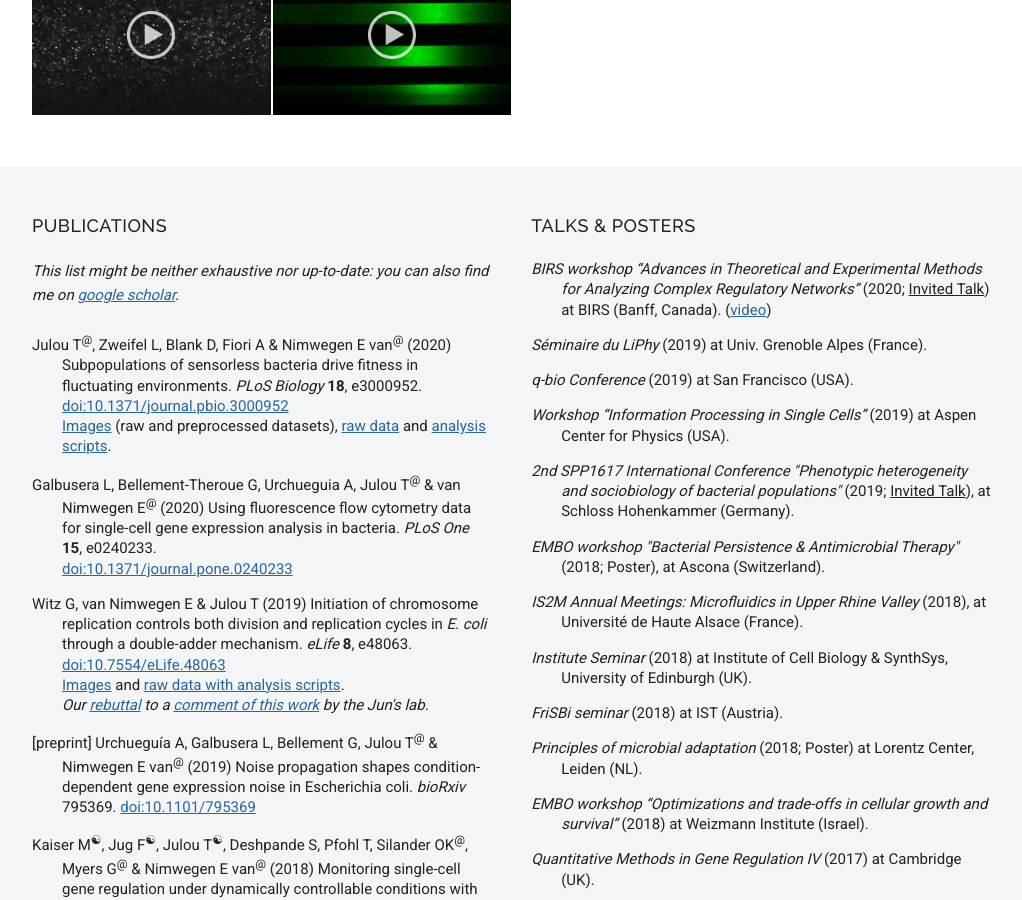
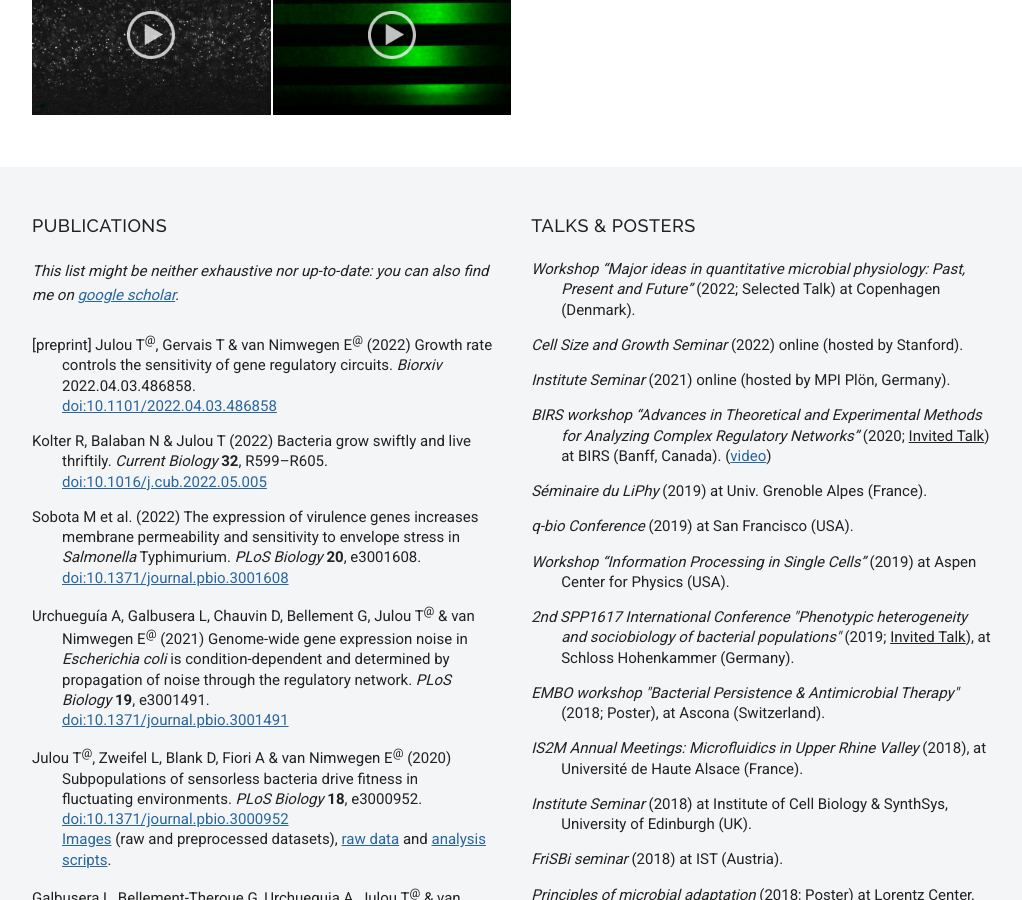
Before and after one commit to julou/julou.github.io, a Jekyll site: the page built from outputs.md, in a window 1280 px wide and 900 px high, scrolled down 644 px. Shown: the whole window, without its empty margins (128-1150 px from the left). Built offline with Jekyll 4.4.1, drawn with Linux system fonts in a browser that asks for light colours; comment, search, counter and statistics services are not loaded.

Commit message:
updated publications and talks

```diff
--- a/_includes/bibArticles.html
+++ b/_includes/bibArticles.html
@@ -1,5 +1,13 @@
 <div class="csl-bib-body" style="line-height: 1.35; margin-left: 2em; text-indent:-2em;">
-  <div class="csl-entry" style="margin-bottom: 1em;"><span class="corresp-auth">Julou T</span>, Zweifel L, Blank D, Fiori A &amp; <span class="corresp-auth">Nimwegen E van</span> (2020) Subpopulations of sensorless bacteria drive fitness in fluctuating environments. <i>PLoS Biology</i> <b>18</b>, e3000952. <br/><a href="https://doi.org/10.1371/journal.pbio.3000952">doi:10.1371/journal.pbio.3000952</a><br/>
+  <div class="csl-entry" style="margin-bottom: 1em;">[preprint] <span class="corresp-auth">Julou T</span>, Gervais T &amp; <span class="corresp-auth">van Nimwegen E</span> (2022) Growth rate controls the sensitivity of gene regulatory circuits. <i>Biorxiv</i> 2022.04.03.486858. <br/><a href="https://doi.org/10.1101/2022.04.03.486858">doi:10.1101/2022.04.03.486858</a></div>
+  <span class="Z3988" title="url_ver=Z39.88-2004&amp;ctx_ver=Z39.88-2004&amp;rfr_id=info%3Asid%2Fzotero.org%3A2&amp;rft_val_fmt=info%3Aofi%2Ffmt%3Akev%3Amtx%3Abook&amp;rft.genre=report&amp;rft.btitle=Growth%20rate%20controls%20the%20sensitivity%20of%20gene%20regulatory%20circuits&amp;rft.aufirst=Thomas&amp;rft.aulast=Julou&amp;rft.au=Thomas%20Julou&amp;rft.au=Th%C3%A9o%20Gervais&amp;rft.au=Erik%20van%20Nimwegen&amp;rft.date=2022-04-25&amp;rft.pages=2022.04.03.486858&amp;rft.language=en"></span>
+  <div class="csl-entry" style="margin-bottom: 1em;">Kolter R, Balaban N &amp; Julou T (2022) Bacteria grow swiftly and live thriftily. <i>Current Biology</i> <b>32</b>, R599–R605. <br/><a href="https://doi.org/10.1016/j.cub.2022.05.005">doi:10.1016/j.cub.2022.05.005</a></div>
+  <span class="Z3988" title="url_ver=Z39.88-2004&amp;ctx_ver=Z39.88-2004&amp;rfr_id=info%3Asid%2Fzotero.org%3A2&amp;rft_id=info%3Adoi%2F10.1016%2Fj.cub.2022.05.005&amp;rft_id=info%3Apmid%2F35728536&amp;rft_val_fmt=info%3Aofi%2Ffmt%3Akev%3Amtx%3Ajournal&amp;rft.genre=article&amp;rft.atitle=Bacteria%20grow%20swiftly%20and%20live%20thriftily&amp;rft.jtitle=Current%20biology%3A%20CB&amp;rft.stitle=Curr%20Biol&amp;rft.volume=32&amp;rft.issue=12&amp;rft.aufirst=Roberto&amp;rft.aulast=Kolter&amp;rft.au=Roberto%20Kolter&amp;rft.au=Nathalie%20Balaban&amp;rft.au=Thomas%20Julou&amp;rft.date=2022-06-20&amp;rft.pages=R599-R605&amp;rft.spage=R599&amp;rft.epage=R605&amp;rft.issn=1879-0445&amp;rft.language=eng"></span>
+  <div class="csl-entry" style="margin-bottom: 1em;">Sobota M et al. (2022) The expression of virulence genes increases membrane permeability and sensitivity to envelope stress in <i>Salmonella</i> Typhimurium. <i>PLoS Biology</i> <b>20</b>, e3001608. <br/><a href="https://doi.org/10.1371/journal.pbio.3001608">doi:10.1371/journal.pbio.3001608</a></div>
+  <span class="Z3988" title="url_ver=Z39.88-2004&amp;ctx_ver=Z39.88-2004&amp;rfr_id=info%3Asid%2Fzotero.org%3A2&amp;rft_id=info%3Adoi%2F10.1371%2Fjournal.pbio.3001608&amp;rft_id=info%3Apmid%2F35389980&amp;rft_val_fmt=info%3Aofi%2Ffmt%3Akev%3Amtx%3Ajournal&amp;rft.genre=article&amp;rft.atitle=The%20expression%20of%20virulence%20genes%20increases%20membrane%20permeability%20and%20sensitivity%20to%20envelope%20stress%20in%20Salmonella%20Typhimurium&amp;rft.jtitle=PLoS%20biology&amp;rft.stitle=PLoS%20Biol&amp;rft.volume=20&amp;rft.issue=4&amp;rft.aufirst=Malgorzata&amp;rft.aulast=Sobota&amp;rft.au=Malgorzata%20Sobota&amp;rft.au=Pilar%20Natalia%20Rodilla%20Ramirez&amp;rft.au=Alexander%20Cambr%C3%A9&amp;rft.au=Andrea%20Rocker&amp;rft.au=Julien%20Mortier&amp;rft.au=Th%C3%A9o%20Gervais&amp;rft.au=Tiphaine%20Haas&amp;rft.au=Delphine%20Cornillet&amp;rft.au=Dany%20Chauvin&amp;rft.au=Isabelle%20Hug&amp;rft.au=Thomas%20Julou&amp;rft.au=Abram%20Aertsen&amp;rft.au=M%C3%A9d%C3%A9ric%20Diard&amp;rft.date=2022-04&amp;rft.pages=e3001608&amp;rft.issn=1545-7885&amp;rft.language=eng"></span>
+  <div class="csl-entry">Urchueguía A, Galbusera L, Chauvin D, Bellement G, <span class="corresp-auth">Julou T</span> &amp; <span class="corresp-auth">van Nimwegen E</span> (2021) Genome-wide gene expression noise in <i>Escherichia coli</i> is condition-dependent and determined by propagation of noise through the regulatory network. <i>PLoS Biology</i> <b>19</b>, e3001491. <br/><a href="https://doi.org/10.1371/journal.pbio.3001491">doi:10.1371/journal.pbio.3001491</a></div>
+  <span class="Z3988" title="url_ver=Z39.88-2004&amp;ctx_ver=Z39.88-2004&amp;rfr_id=info%3Asid%2Fzotero.org%3A2&amp;rft_id=info%3Adoi%2F10.1371%2Fjournal.pbio.3001491&amp;rft_id=info%3Apmid%2F34919538&amp;rft_val_fmt=info%3Aofi%2Ffmt%3Akev%3Amtx%3Ajournal&amp;rft.genre=article&amp;rft.atitle=Genome-wide%20gene%20expression%20noise%20in%20%3Ci%20%20class%3D'nocase'%3EEscherichia%20coli%3C%2Fi%3E%20is%20condition-dependent%20and%20determined%20by%20propagation%20of%20noise%20through%20the%20regulatory%20network&amp;rft.jtitle=PLoS%20biology&amp;rft.stitle=PLoS%20Biol&amp;rft.volume=19&amp;rft.issue=12&amp;rft.aufirst=Arantxa&amp;rft.aulast=Urchuegu%C3%ADa&amp;rft.au=Arantxa%20Urchuegu%C3%ADa&amp;rft.au=Luca%20Galbusera&amp;rft.au=Dany%20Chauvin&amp;rft.au=Gwendoline%20Bellement&amp;rft.au=Thomas%20Julou&amp;rft.au=Erik%20van%20Nimwegen&amp;rft.date=2021-12&amp;rft.pages=e3001491&amp;rft.issn=1545-7885&amp;rft.language=eng"></span>
+  <div class="csl-entry" style="margin-bottom: 1em;"><span class="corresp-auth">Julou T</span>, Zweifel L, Blank D, Fiori A &amp; <span class="corresp-auth">van Nimwegen E</span> (2020) Subpopulations of sensorless bacteria drive fitness in fluctuating environments. <i>PLoS Biology</i> <b>18</b>, e3000952. <br/><a href="https://doi.org/10.1371/journal.pbio.3000952">doi:10.1371/journal.pbio.3000952</a><br/>
     <a href="https://doi.org/10.17867/10000149">Images</a> (raw and preprocessed datasets), <a href="https://doi.org/10.5281/zenodo.3894719">raw data</a> and <a href="https://github.com/julou/MoM_lacInduction/releases/tag/plos">analysis scripts</a>.</div>
   <span class="Z3988" title="url_ver=Z39.88-2004&amp;ctx_ver=Z39.88-2004&amp;rfr_id=info%3Asid%2Fzotero.org%3A2&amp;rft_id=info%3Adoi%2F10.1371%2Fjournal.pbio.3000952&amp;rft_val_fmt=info%3Aofi%2Ffmt%3Akev%3Amtx%3Ajournal&amp;rft.genre=article&amp;rft.atitle=Subpopulations%20of%20sensorless%20bacteria%20drive%20fitness%20in%20fluctuating%20environments&amp;rft.jtitle=PLoS%20Biology&amp;rft.volume=18&amp;rft.issue=12&amp;rft.aufirst=Thomas&amp;rft.aulast=Julou&amp;rft.au=Thomas%20Julou&amp;rft.au=Ludovit%20Zweifel&amp;rft.au=Diana%20Blank&amp;rft.au=Athos%20Fiori&amp;rft.au=Erik%20van%20Nimwegen&amp;rft.date=2020-12-03&amp;rft.pages=e3000952&amp;rft.language=en"></span>
   <div class="csl-entry">Galbusera L, Bellement-Theroue G, Urchueguia A, <span class="corresp-auth">Julou T</span> &amp; <span class="corresp-auth">van Nimwegen E</span> (2020) Using fluorescence flow cytometry data for single-cell gene expression analysis in bacteria. <i>PLoS One</i> <b>15</b>, e0240233. <br/><a href="https://doi.org/10.1371/journal.pone.0240233">doi:10.1371/journal.pone.0240233</a></div>
@@ -8,8 +16,6 @@
   <a href="https://doi.org/10.5281/zenodo.3149097">Images</a> and <a href="https://github.com/guiwitz/DoubleAdderArticle">raw data with analysis scripts</a>.<br/>
   <i>Our <a href="https://doi.org/10.1101/2020.08.04.227694">rebuttal</a> to a <a href="https://doi.org/10.1101/2020.05.08.084376">comment of this work</a> by the Jun's lab.</i></div>
   <span class="Z3988" title="url_ver=Z39.88-2004&amp;ctx_ver=Z39.88-2004&amp;rfr_id=info%3Asid%2Fzotero.org%3A2&amp;rft_id=info%3Adoi%2F10.7554%2FeLife.48063&amp;rft_val_fmt=info%3Aofi%2Ffmt%3Akev%3Amtx%3Ajournal&amp;rft.genre=article&amp;rft.atitle=Initiation%20of%20chromosome%20replication%20controls%20both%20division%20and%20replication%20cycles%20in%20%3Ci%20class%3D%22nocase%22%3EE.%20coli%3C%2Fi%3E%20through%20a%20double-adder%20mechanism&amp;rft.jtitle=eLife&amp;rft.volume=8&amp;rft.aufirst=Guillaume&amp;rft.aulast=Witz&amp;rft.au=Guillaume%20Witz&amp;rft.au=Erik%20van%20Nimwegen&amp;rft.au=Thomas%20Julou&amp;rft.date=2019-11-11&amp;rft.pages=e48063&amp;rft.issn=2050-084X&amp;rft.language=en"></span>
-  <div class="csl-entry" style="margin-bottom: 1em;">[preprint] Urchueguía A, Galbusera L, Bellement G, <span class="corresp-auth">Julou T</span> &amp; <span class="corresp-auth">Nimwegen E van</span> (2019) Noise propagation shapes condition-dependent gene expression noise in Escherichia coli. <i>bioRxiv</i> 795369. <a href="https://doi.org/10.1101/795369">doi:10.1101/795369</a></div>
-  <span class="Z3988" title="url_ver=Z39.88-2004&amp;ctx_ver=Z39.88-2004&amp;rfr_id=info%3Asid%2Fzotero.org%3A2&amp;rft_id=info%3Adoi%2F10.1101%2F795369&amp;rft_val_fmt=info%3Aofi%2Ffmt%3Akev%3Amtx%3Ajournal&amp;rft.genre=article&amp;rft.atitle=Noise%20propagation%20shapes%20condition-dependent%20gene%20expression%20noise%20in%20Escherichia%20coli&amp;rft.jtitle=bioRxiv&amp;rft.aufirst=Arantxa&amp;rft.aulast=Urchuegu%C3%ADa&amp;rft.au=Arantxa%20Urchuegu%C3%ADa&amp;rft.au=Luca%20Galbusera&amp;rft.au=Gwendoline%20Bellement&amp;rft.au=Thomas%20Julou&amp;rft.au=Erik%20van%20Nimwegen&amp;rft.date=2019-10-07&amp;rft.pages=795369&amp;rft.language=en"></span>
   <div class="csl-entry"><span class="co-first">Kaiser M</span>, <span class="co-first">Jug F</span>, <span class="co-first">Julou T</span>, Deshpande S, Pfohl T, <span class="corresp-auth">Silander OK</span>, <span class="corresp-auth">Myers G</span> &amp; <span class="corresp-auth">Nimwegen E van</span> (2018) Monitoring single-cell gene regulation under dynamically controllable conditions with integrated microfluidics and software. <i>Nature Communications</i> <b>9</b>, 212. <br/><a href="https://doi.org/10.1038/s41467-017-02505-0">doi:10.1038/s41467-017-02505-0</a><br/><a href="https://doi.org/10.5281/zenodo.824793">Images and raw data</a>.</div>
   <span class="Z3988" title="url_ver=Z39.88-2004&amp;ctx_ver=Z39.88-2004&amp;rfr_id=info%3Asid%2Fzotero.org%3A2&amp;rft_id=info%3Adoi%2F10.1038%2Fs41467-017-02505-0&amp;rft_val_fmt=info%3Aofi%2Ffmt%3Akev%3Amtx%3Ajournal&amp;rft.genre=article&amp;rft.atitle=Monitoring%20single-cell%20gene%20regulation%20under%20dynamically%20controllable%20conditions%20with%20integrated%20microfluidics%20and%20software&amp;rft.jtitle=Nature%20Communications&amp;rft.volume=9&amp;rft.issue=1&amp;rft.aufirst=Matthias&amp;rft.aulast=Kaiser&amp;rft.au=Matthias%20Kaiser&amp;rft.au=Florian%20Jug&amp;rft.au=Thomas%20Julou&amp;rft.au=Siddharth%20Deshpande&amp;rft.au=Thomas%20Pfohl&amp;rft.au=Olin%20K.%20Silander&amp;rft.au=Gene%20Myers&amp;rft.au=Erik%20van%20Nimwegen&amp;rft.date=2018-01-15&amp;rft.pages=212&amp;rft.issn=2041-1723&amp;rft.language=En"></span>
   <div class="csl-entry" style="margin-bottom: 1em;"><span class="co-first">Denoth Lippuner A</span>, <span class="co-first">Julou T</span> &amp; <span class="corresp-auth">Barral Y</span> (2014) Budding yeast as a model organism to study the effects of age. <i>FEMS Microbiol. Rev.</i> <b>38</b>, 300–325. <br/><a href="https://dx.doi.org/10.1111/1574-6976.12060">doi:10.1111/1574-6976.12060</a></div>
--- a/_includes/bibPresentations.html
+++ b/_includes/bibPresentations.html
@@ -1,4 +1,7 @@
 <div class="csl-bib-body">
+  <div class="csl-entry"><i>Workshop “Major ideas in quantitative microbial physiology: Past, Present and Future”</i> (2022; Selected Talk) at Copenhagen (Denmark).</div>
+  <div class="csl-entry"><i>Cell Size and Growth Seminar</i> (2022) online (hosted by Stanford).</div>
+  <div class="csl-entry"><i>Institute Seminar</i> (2021) online (hosted by MPI Plön, Germany).</div>
   <div class="csl-entry"><i>BIRS workshop “Advances in Theoretical and Experimental Methods for Analyzing Complex Regulatory Networks”</i> (2020; <u>Invited Talk</u>) at BIRS (Banff, Canada). (<a href="http://www.birs.ca/events/2020/5-day-workshops/20w5162/videos/watch/202002180845-Julou.html" target="_blank">video</a>)</div>
   <div class="csl-entry"><i>Séminaire du LiPhy</i> (2019) at Univ. Grenoble Alpes (France).</div>
   <div class="csl-entry"><i>q-bio Conference</i> (2019) at San Francisco (USA).</div>
```
